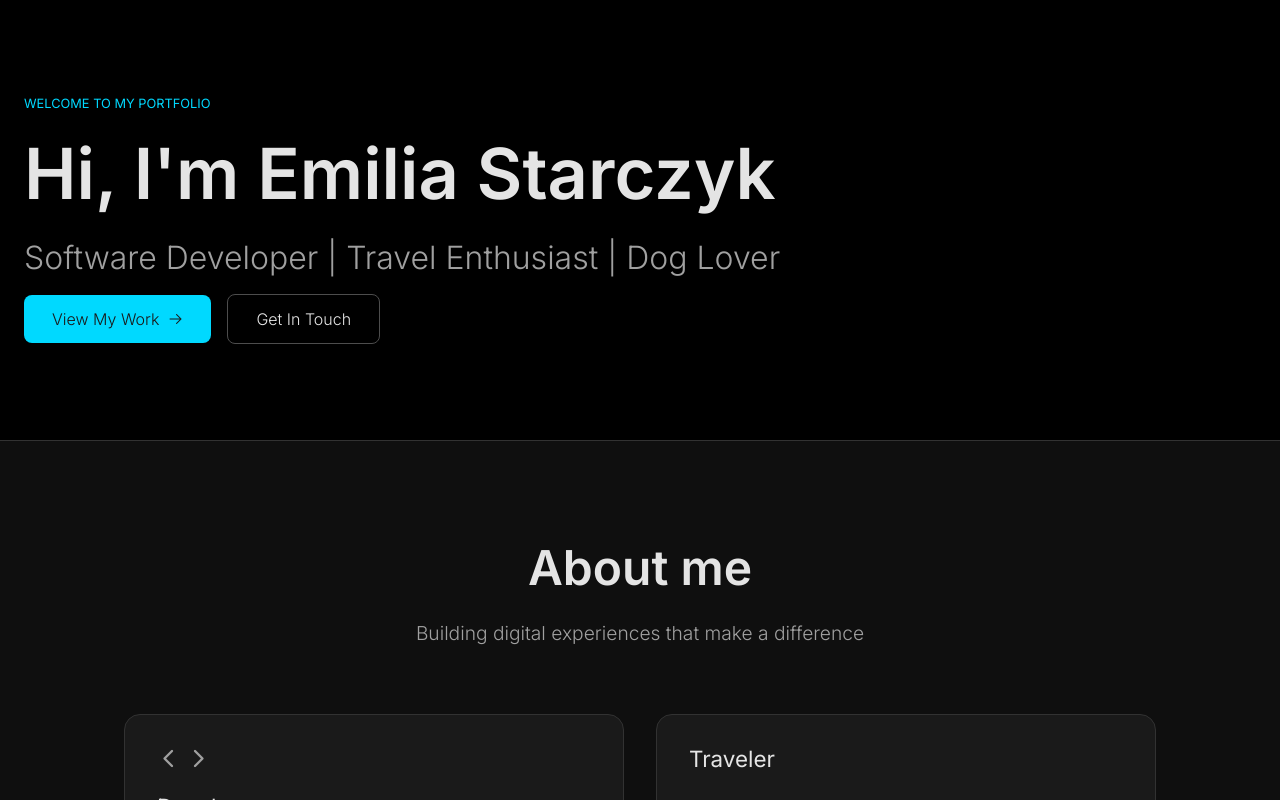
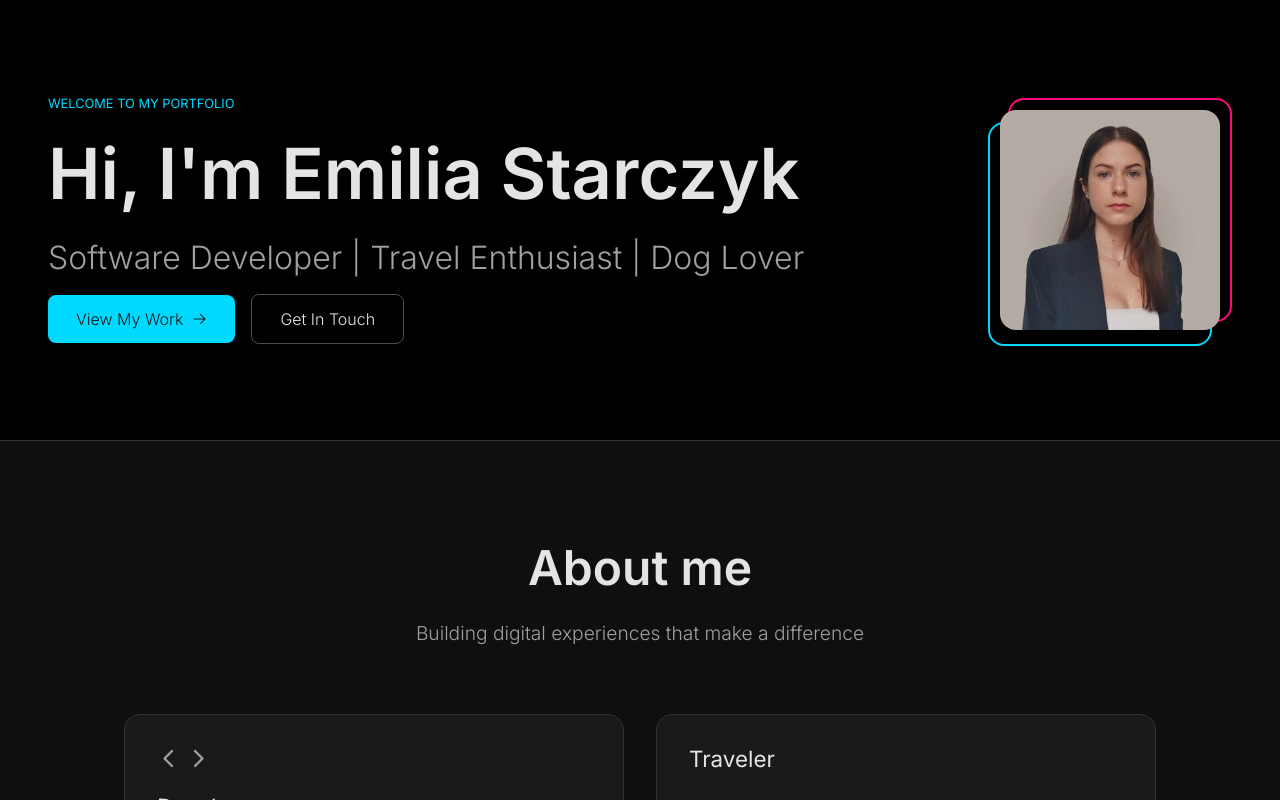
Before and after one commit to Emilysta/Emilysta, an Angular app: page / in a window 1280 px wide. Built offline with nearby package versions, Linux system fonts and the light colour scheme.

Commit message:
feat: Added profile peacture

```diff
--- a/src/app/pages/welcome-page/welcome-page.html
+++ b/src/app/pages/welcome-page/welcome-page.html
@@ -1,4 +1,5 @@
 <section class="dark-section hello-section">
+  <div class="left">
     <div class="hello-section-content">
       <p class="md-typescale-label-small tag">Welcome to my portfolio</p>
       <h1 class="md-typescale-display-large title">Hi, I'm Emilia Starczyk</h1>
@@ -7,6 +8,10 @@
     <div class="secion-actions">
       <app-button iconPosition="trailing" icon="ph-arrow-right">View My Work</app-button>
       <app-button variant="outlined">Get In Touch</app-button>
+    </div>
+  </div>
+  <div class="right">
+    <img src="/profile.jpg" />
   </div>
 </section>
 
--- a/src/app/pages/welcome-page/welcome-page.scss
+++ b/src/app/pages/welcome-page/welcome-page.scss
@@ -1,6 +1,14 @@
 .hello-section {
+  padding: 96px 48px;
+  display: flex;
+  flex-direction: row;
+  justify-content: space-between;
+  align-items: center;
+  gap: 32px;
+  flex-wrap: wrap;
+
+  .left {
     gap: 16px;
-  padding: 96px 24px;
     display: flex;
     flex-direction: column;
 
@@ -26,6 +34,49 @@
       flex-direction: row;
       align-items: center;
       gap: 16px;
+      flex-wrap: wrap;
+    }
+  }
+
+  .right {
+
+    $size: 220px;
+    $offset: 12px;
+    height: $size;
+    width: $size;
+    position: relative;
+    margin-right: $offset;
+
+    img {
+      border-radius: 16px;
+      height: $size;
+      width: $size;
+      position: absolute;
+      z-index: 1;
+    }
+
+    &:before,
+    &:after {
+      content: "";
+      height: $size;
+      width: $size;
+      border-radius: 16px;
+      border: 2px solid var(--md-sys-color-primary);
+      position: absolute;
+      border-radius: 16px;
+      z-index: 0;
+    }
+
+    &:before {
+      left: -$offset;
+      top: $offset;
+    }
+
+    &:after {
+      top: -$offset;
+      right: -$offset;
+      border-color: var(--md-sys-color-secondary);
+    }
   }
 }
 
@@ -45,7 +96,12 @@
     align-items: center;
     justify-content: center;
 
+    .title {
+      text-align: center;
+    }
+
     .description {
+      text-align: center;
       color: var(--md-sys-color-on-surface-variant)
     }
   }
```
Also changed, not shown: public/profile.jpg (added). Lines whose indentation alone changed are shown as unchanged.
